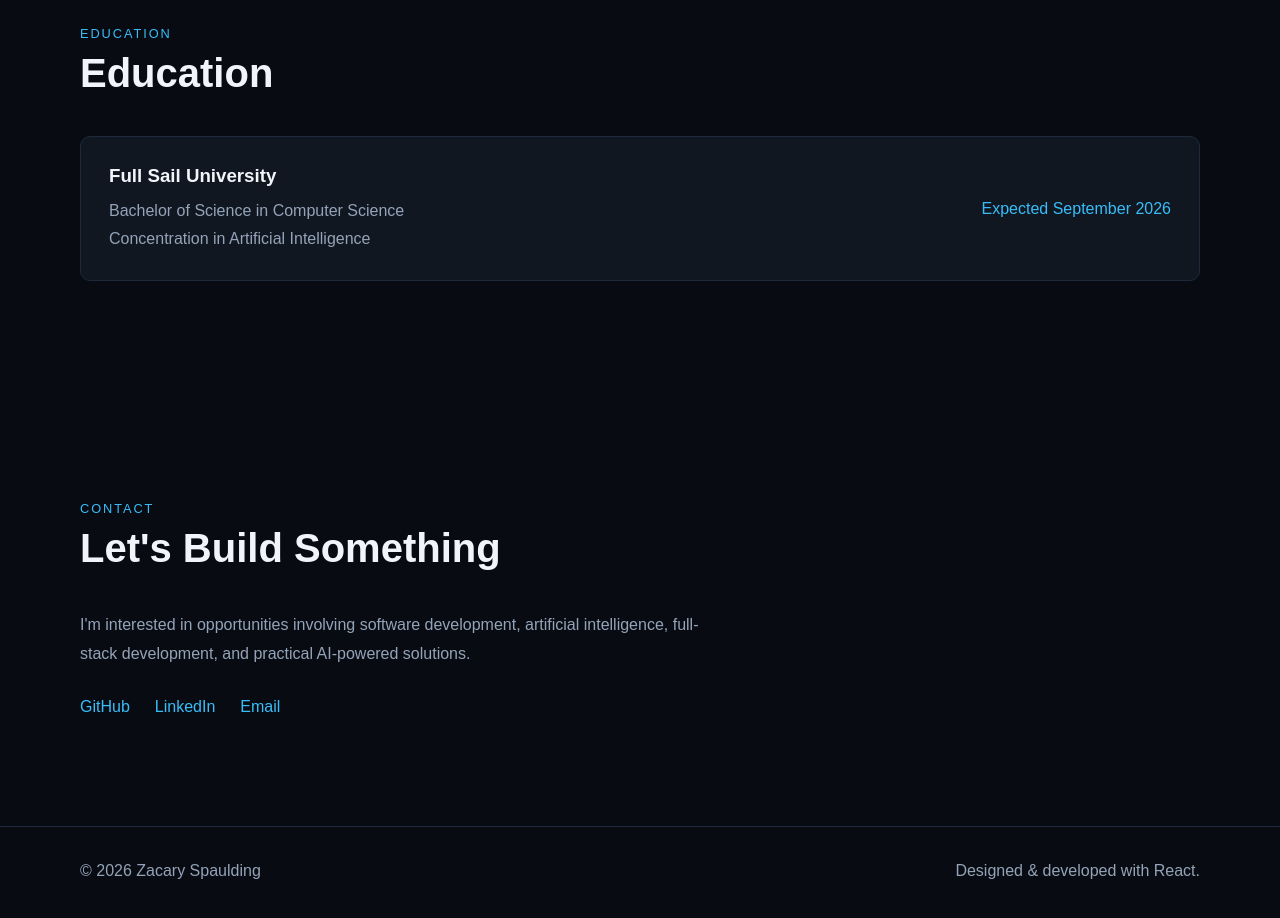
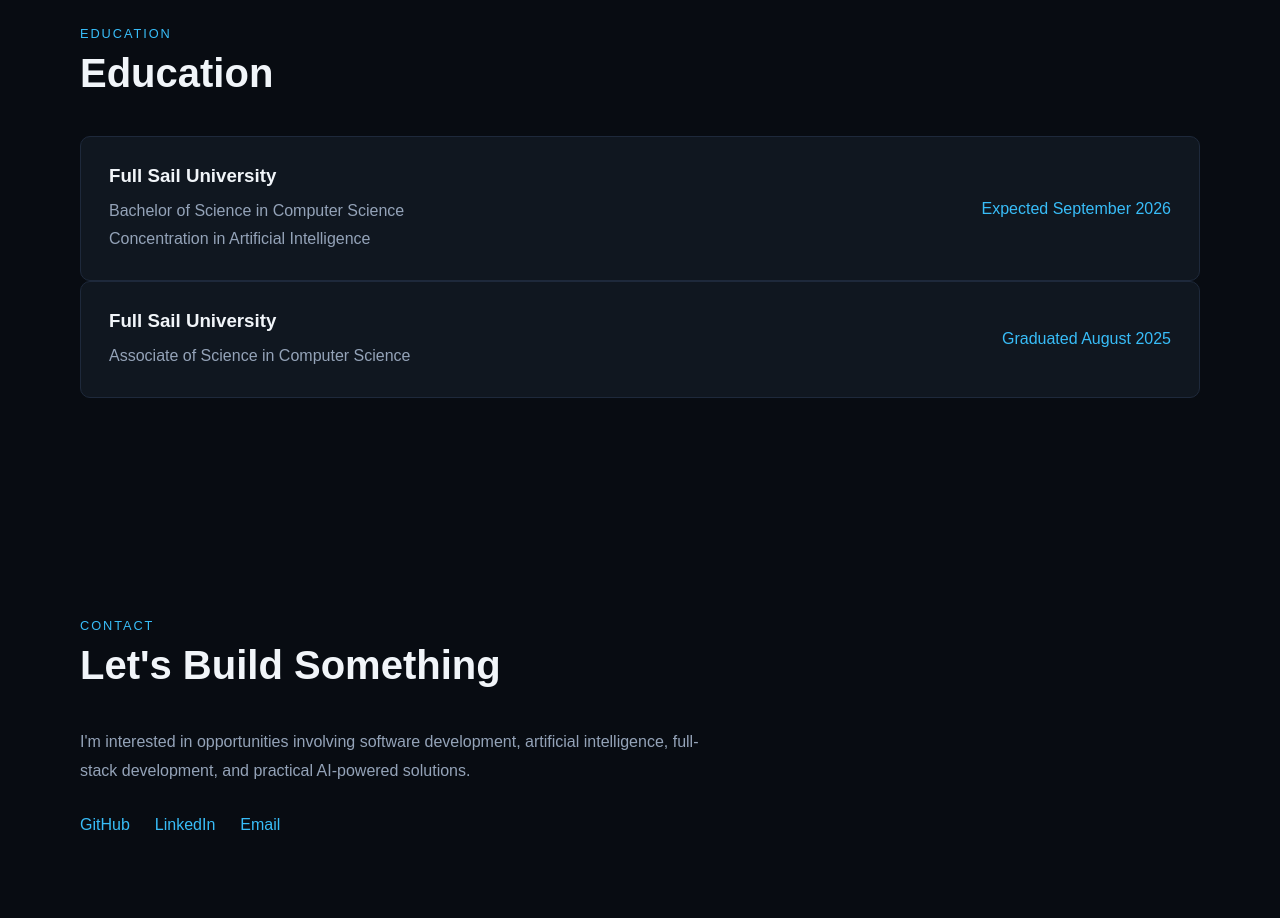
Before and after one commit to Saintxc/saintxc.github.io, a React (Vite) app: page / in a window 1280 px wide. Shown: the part 3420-4338 px from the top of the page. Built offline with nearby package versions, Linux system fonts and the light colour scheme.

Commit message:
added associate degree to education

```diff
--- a/src/components/Education.jsx
+++ b/src/components/Education.jsx
@@ -6,6 +6,7 @@ function Education() {
 
         <h2 className="section-title">Education</h2>
 
+        <div className="education-list">
           <article className="education-card">
             <div>
               <h3>Full Sail University</h3>
@@ -17,6 +18,17 @@ function Education() {
 
             <div className="education-date">Expected September 2026</div>
           </article>
+
+          <article className="education-card">
+            <div>
+              <h3>Full Sail University</h3>
+
+              <p className="degree">Associate of Science in Computer Science</p>
+            </div>
+
+            <div className="education-date">Graduated August 2025</div>
+          </article>
+        </div>
       </div>
     </section>
   );
```
Lines whose indentation alone changed are shown as unchanged.
